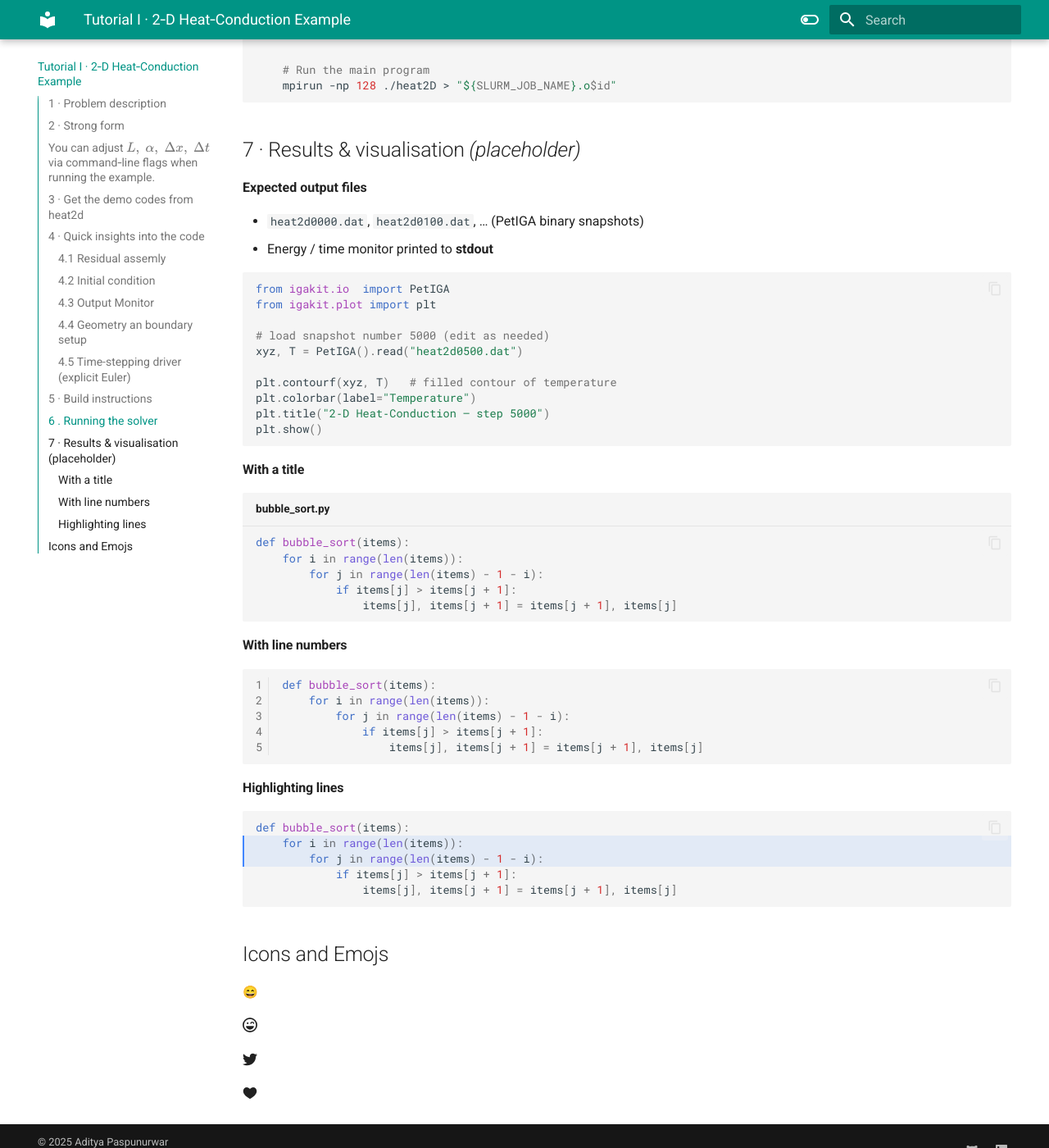
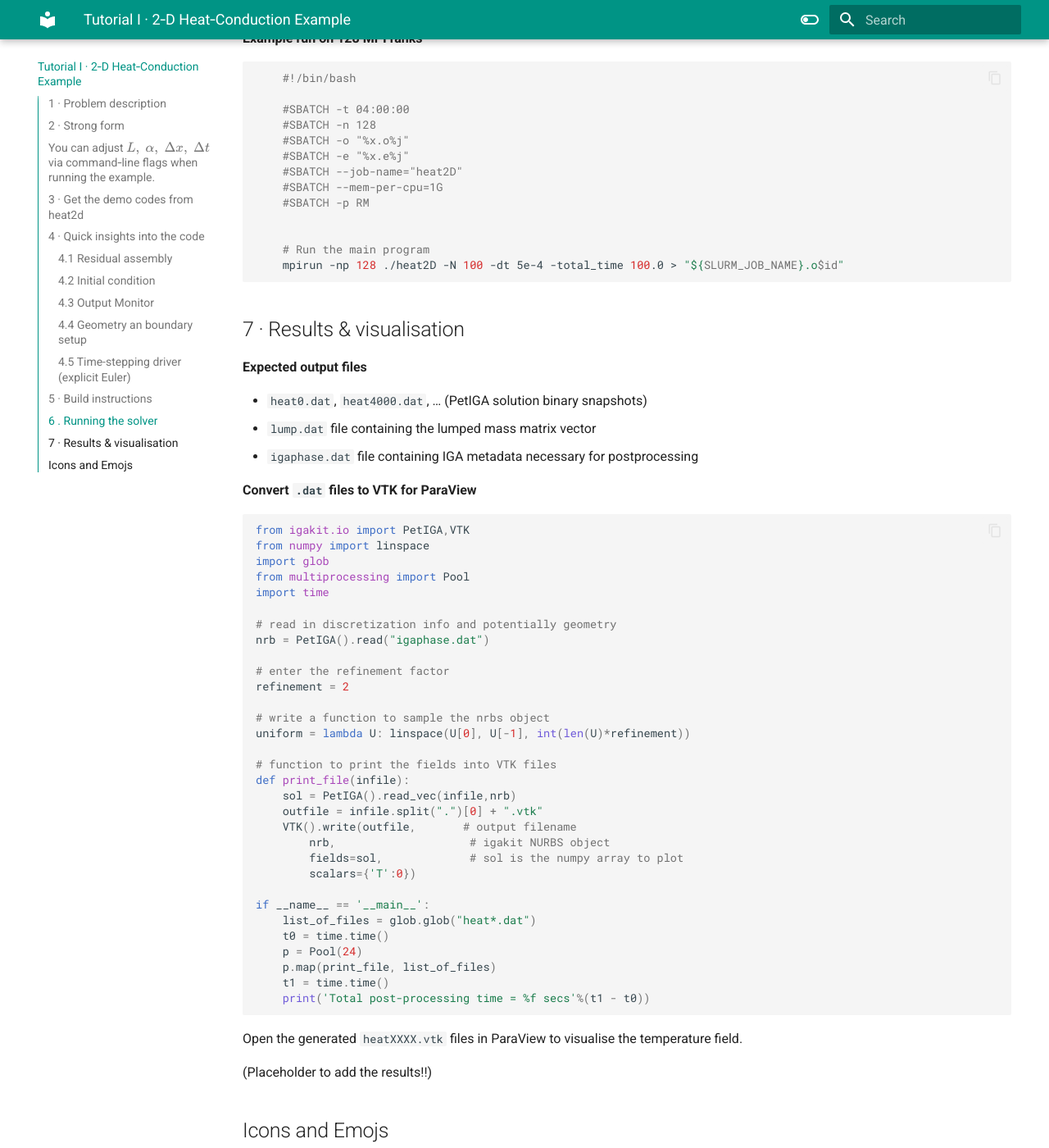
Before and after one commit to Aditya0809/Documentation, an MkDocs documentation site: the page built from docs/tutorial.md, in a window 1280 px wide and 1400 px high, scrolled down 4257 px. Shown: the whole window at 82% size. Built offline with MkDocs 1.6.1 and Material for MkDocs 9.7.7, drawn with Linux system fonts in a browser that asks for light colours; emoji names are drawn with the system emoji font; some of the changed text lies outside the part shown.

Commit message:
tutorial4

````diff
--- a/docs/heat2d/post2.py
+++ b/docs/heat2d/post2.py
@@ -8,7 +8,7 @@ import time
 nrb = PetIGA().read("igaphase.dat")
 
 	# enter the refinement factor
-refinement = 1
+refinement = 2
 
 	# write a function to sample the nrbs object
 uniform = lambda U: linspace(U[0], U[-1], int(len(U)*refinement))
--- a/docs/tutorial.md
+++ b/docs/tutorial.md
@@ -40,7 +40,7 @@ T(\mathbf x,0)=T_\text{init}(\mathbf x).
 
 Because we prescribe periodicity, there is no Dirichlet (\(\Gamma_D\)) or Neumann (\(\Gamma_N\)) boundary—the domain wraps onto itself.
 
-*You can adjust \(L,\;\alpha,\;\Delta x,\;\Delta t\) via command‑line flags when running the example.*
+**You can adjust \(L,\;\alpha,\;\Delta x,\;\Delta t\) via command‑line flags when running the example.**
 ---
 
 ## 3 · Get the demo codes from  [heat2d](files/heat2d.zip)
@@ -51,10 +51,9 @@ This folder contains heat2D.c file, a makefile, a post processing file named pos
 
 ## 4 · Quick insights into the code
 
-### 4.1 Residual assemly
+### 4.1 Residual assembly
 
-The **Residual()** callback implements the weak form after multiplying the PDE by a test function, integrating by parts, and inserting the B‑spline shape functions.
-For heat conduction the residual per basis function \(N_a\) is
+The **Residual()** callback implements the weak form after multiplying the PDE by a test function, integrating by parts, and inserting the B‑spline shape functions. For heat conduction the residual per basis function \(N_a\) is
 
 \[
 R_a = -\alpha \, \nabla N_a \!\cdot\! \nabla T ,
@@ -69,7 +68,7 @@ PetscErrorCode Residual(IGAPoint pnt,
                         PetscScalar *Re,void *ctx)
 {
 
-	AppCtx *user = (AppCtx *)ctx;
+  AppCtx *user = (AppCtx *)ctx;
   PetscScalar sol;
   PetscScalar grad[2];
   IGAPointFormValue(pnt,U,&sol);
@@ -91,15 +90,27 @@ PetscErrorCode Residual(IGAPoint pnt,
 
 ### 4.2  Initial condition
 
-Modify the hotspot profile in FormInitialCondition():
+Modify the temperature profile in FormInitialCondition():
 ```c
     T = 100.0*(1-(dist/(0.5*user->Lx*1.414))*(dist/(0.5*user->Lx*1.414)));
 ```
 
 ### 4.3  Output Monitor
 
-OutputMonitor controls the frequency of writing the .dat file which contains the control variables. It also computes the lumped mass matrix vector which is substitued to ts->vec_lump.
+OutputMonitor controls the frequency of writing the .dat file which contains the control variables. It also computes the lumped mass matrix vector which is substitued to `ts->vec_lump`.
 
+To change the frequency of printing the output files change the following in the OutputMonitor() function
+
+```c hl_lines="1"
+  PetscInt fac = 2.0/user->dt;
+
+  if(step%fac==0)
+  {
+    // PRINTING OUTPUT FILES
+	  sprintf(filename,"./heat%d.dat",step);
+	  ierr = IGAWriteVec(iga,U,filename);CHKERRQ(ierr);
+  }
+```
 
 ### 4.4  Geometry an boundary setup
 
@@ -162,14 +173,14 @@ OutputMonitor controls the frequency of writing the .dat file which contains the
 
 ## 5 · Build instructions
 
-1. Copy the files into the **`demo/heat/`** folder of your PetIGA clone (or any folder in `$PETIGA_DIR/demo`):
+Copy the files into the **`demo/heat/`** folder of your PetIGA clone (or any folder in `$PETIGA_DIR/demo`):
 
    ```bash
-        cp r heat2d  $PETIGA_DIR/demo/
+        cp -r heat2d  $PETIGA_DIR/demo/
         cd $PETIGA_DIR/demo/heat2d
    ```
 
-2. Compile:
+Compile:
 
     ```bash
         make heat2D
@@ -195,68 +206,62 @@ Edit `run_heat2d.sh` to suit your cluster queue (Slurm, PBS, etc)
 
 
     # Run the main program
-    mpirun -np 128 ./heat2D > "${SLURM_JOB_NAME}.o$id"
+    mpirun -np 128 ./heat2D -N 100 -dt 5e-4 -total_time 100.0 > "${SLURM_JOB_NAME}.o$id"
 ```
 
 
 
-## 7 · Results & visualisation *(placeholder)*
+## 7 · Results & visualisation
 
 **Expected output files**
 
-* `heat2d0000.dat`, `heat2d0100.dat`, … (PetIGA binary snapshots)
-* Energy / time monitor printed to **stdout**
+* `heat0.dat`, `heat4000.dat`, … (PetIGA solution binary snapshots)
+* `lump.dat` file containing the lumped mass matrix vector
+* `igaphase.dat` file containing IGA metadata necessary for postprocessing
 
+
+**Convert `.dat` files to VTK for ParaView**
 ```python
-from igakit.io  import PetIGA
-from igakit.plot import plt
+from igakit.io import PetIGA,VTK
+from numpy import linspace
+import glob
+from multiprocessing import Pool
+import time
 
-# load snapshot number 5000 (edit as needed)
-xyz, T = PetIGA().read("heat2d0500.dat")
+# read in discretization info and potentially geometry
+nrb = PetIGA().read("igaphase.dat")
 
-plt.contourf(xyz, T)   # filled contour of temperature
-plt.colorbar(label="Temperature")
-plt.title("2‑D Heat‑Conduction – step 5000")
-plt.show()
+# enter the refinement factor
+refinement = 2
+
+# write a function to sample the nrbs object
+uniform = lambda U: linspace(U[0], U[-1], int(len(U)*refinement))
+
+# function to print the fields into VTK files
+def print_file(infile):
+	sol = PetIGA().read_vec(infile,nrb)
+	outfile = infile.split(".")[0] + ".vtk"
+	VTK().write(outfile,       # output filename
+		nrb,                    # igakit NURBS object
+		fields=sol,             # sol is the numpy array to plot
+		scalars={'T':0})
+
+if __name__ == '__main__':
+	list_of_files = glob.glob("heat*.dat")
+	t0 = time.time()
+	p = Pool(24)
+	p.map(print_file, list_of_files)
+	t1 = time.time()
+	print('Total post-processing time = %f secs'%(t1 - t0))
 ```
+Open the generated `heatXXXX.vtk` files in ParaView to visualise the temperature field.
 
 
 
+(Placeholder to add the results!!)
 
 
 
-
-
-
-#### With a title
-
-``` py title="bubble_sort.py"
-def bubble_sort(items):
-    for i in range(len(items)):
-        for j in range(len(items) - 1 - i):
-            if items[j] > items[j + 1]:
-                items[j], items[j + 1] = items[j + 1], items[j]
-```
-
-#### With line numbers
-
-``` py linenums="1"
-def bubble_sort(items):
-    for i in range(len(items)):
-        for j in range(len(items) - 1 - i):
-            if items[j] > items[j + 1]:
-                items[j], items[j + 1] = items[j + 1], items[j]
-```
-
-#### Highlighting lines
-
-``` py hl_lines="2 3"
-def bubble_sort(items):
-    for i in range(len(items)):
-        for j in range(len(items) - 1 - i):
-            if items[j] > items[j + 1]:
-                items[j], items[j + 1] = items[j + 1], items[j]
-```
 
 ## Icons and Emojs
 
````
Also changed, not shown: docs/tutorial2.md (added, +122 -0 lines), docs/example.md (deleted), 1 other file.
